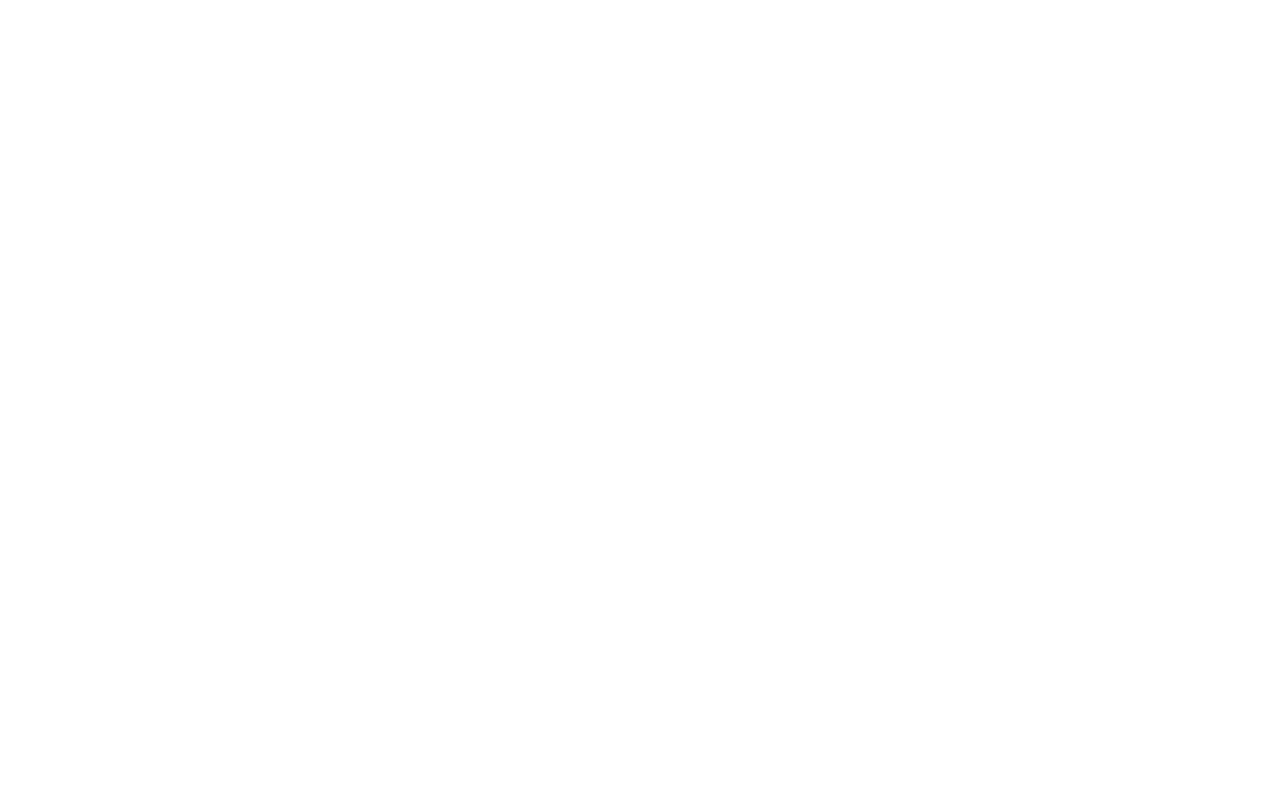
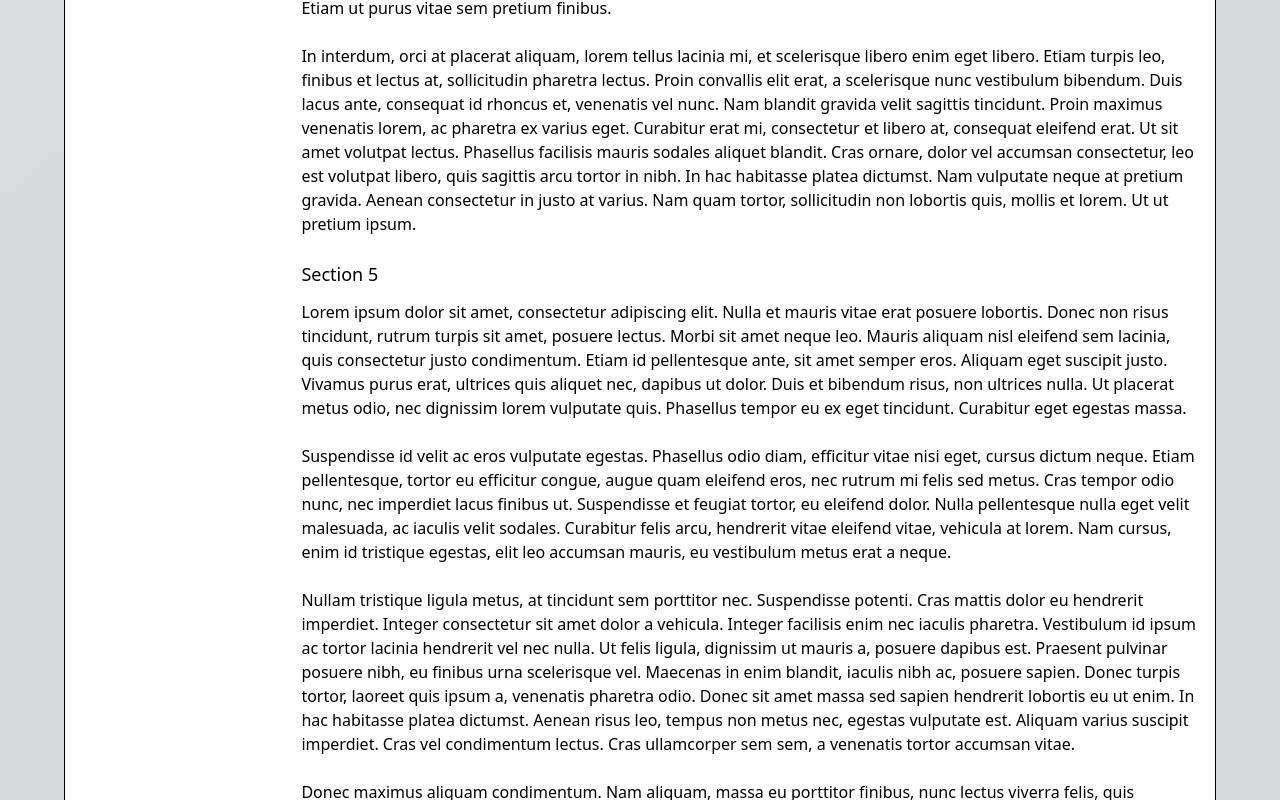
Before and after one commit to rideskykun/simple-blog-ui, a React (Vite) app: page /article in a window 1280 px wide. Shown: the part 4229-5029 px from the top of the page. Before the commit the page ends 2573 px from the top, so only its background shows below. Built offline with nearby package versions, Linux system fonts and the light colour scheme.

Commit message:
table of content ui

```diff
--- a/src/pages/post/index.tsx
+++ b/src/pages/post/index.tsx
@@ -1,9 +1,16 @@
-import React, {FC} from "react";
+import React, {FC, useEffect, useRef, useState} from "react";
 import RecommendedPost from "./recommended-post";
 import useReadingProgress from "../../hooks/useReadingProgress";
 
 const Post:FC = () => {
     const readingProgress:Number = useReadingProgress();
+
+    const [sections, setSections] = useState([1,2,3,4,5])
+    const sectionRefs = useRef([])
+
+    useEffect(()=>{
+        sectionRefs.current = sectionRefs.current.slice(0, sections.length);
+    },[sections])
 
     return(
         <div className={'border-r border-l border-black min-h-screen'}>
@@ -18,10 +25,32 @@
                     alt=""
                     className={'w-full h-96 object-cover bg-white hover:opacity-80 transition border-b border-t border-black '}
                 />
-                <p className={'px-3 py-3 bg-black text-white w-52'}>October 12, 2022</p>
-                <p className={'whitespace-pre-wrap px-4 py-8'}>
-                    {lorem}
-                </p>
+                <p className={'px-3 py-3 bg-black text-white w-56'}>October 12, 2022</p>
+
+                <div className={'flex px-4 md:pr-4 md:pl-0 py-8'}>
+                    <div className={'sticky top-1/4 basis-1/5 hidden md:block border-black border border-l-0 h-full mr-3'}>
+                        <p className={'font-bold p-3'}>Table of Contents</p>
+                        {sections.map(s => (
+                            <button
+                                key={s}
+                                className={'w-full text-left bg-gray-200 px-3 py-1 border-t border-black hover:bg-gray-300 active:bg-gray-400'}
+                            >
+                                Section {s}
+                            </button>
+                        ))}
+                    </div>
+                    <div className={'md:basis-4/5'}>
+                        {sections.map(section => (
+                            <section key={section}>
+                                <h6 className={'text-lg mb-3 font-medium'}>Section {section}</h6>
+                                <p className={'whitespace-pre-wrap'}>
+                                    {lorem}
+                                </p>
+                            </section>
+                        ))}
+                    </div>
+                </div>
+
             </div>
             <div className={''}>
                 <p className={'px-3 py-3 bg-black text-white w-32'}>read next:</p>
@@ -48,14 +77,4 @@
     'Donec maximus aliquam condimentum. Nam aliquam, massa eu porttitor finibus, nunc lectus viverra felis, quis consectetur risus risus eget nulla. Sed feugiat dolor euismod magna sollicitudin, in pellentesque ante porttitor. Sed vel vulputate neque. Morbi sit amet libero vitae mauris condimentum vehicula. Aenean egestas, nisi sed lobortis fermentum, nisi arcu varius metus, sed cursus neque dui nec neque. Curabitur dictum, neque id facilisis dapibus, ipsum dolor cursus nunc, sed pellentesque eros ante eget nunc. Donec lacinia est ligula, a feugiat nibh rhoncus ut. Vivamus pharetra elit sit amet purus mattis, at elementum arcu viverra. Maecenas nisi metus, auctor vitae magna id, pulvinar bibendum quam. Donec sit amet fringilla justo. Phasellus vel dignissim sapien, eu congue tellus. Aliquam vitae pharetra odio. Etiam ipsum nulla, feugiat quis ornare non, iaculis sit amet quam. Vivamus id mattis orci, non tristique libero. Etiam ut purus vitae sem pretium finibus.\n' +
     '\n' +
     'In interdum, orci at placerat aliquam, lorem tellus lacinia mi, et scelerisque libero enim eget libero. Etiam turpis leo, finibus et lectus at, sollicitudin pharetra lectus. Proin convallis elit erat, a scelerisque nunc vestibulum bibendum. Duis lacus ante, consequat id rhoncus et, venenatis vel nunc. Nam blandit gravida velit sagittis tincidunt. Proin maximus venenatis lorem, ac pharetra ex varius eget. Curabitur erat mi, consectetur et libero at, consequat eleifend erat. Ut sit amet volutpat lectus. Phasellus facilisis mauris sodales aliquet blandit. Cras ornare, dolor vel accumsan consectetur, leo est volutpat libero, quis sagittis arcu tortor in nibh. In hac habitasse platea dictumst. Nam vulputate neque at pretium gravida. Aenean consectetur in justo at varius. Nam quam tortor, sollicitudin non lobortis quis, mollis et lorem. Ut ut pretium ipsum.\n' +
-    '\n' +
-    'Integer imperdiet eros ac nisl interdum, in commodo est ullamcorper. Vestibulum ac pharetra tellus. Suspendisse eu neque elit. Morbi sed magna et velit pellentesque euismod. Pellentesque eget ante porta, volutpat lacus nec, sollicitudin ante. Donec eu volutpat ipsum. Phasellus iaculis tortor ut neque lacinia, hendrerit suscipit ligula euismod. Cras porta nunc id nibh pellentesque fermentum. Pellentesque dictum imperdiet tortor non facilisis. Integer scelerisque blandit pellentesque. Suspendisse sollicitudin nunc laoreet elit imperdiet, vel luctus sem eleifend. Maecenas massa dui, laoreet ac tempus at, lacinia eu ipsum. Duis ac augue eu turpis viverra posuere ac at lacus. Aliquam quis felis efficitur urna elementum viverra quis vel mi. Mauris commodo metus eu diam venenatis tempus. Suspendisse iaculis est ac sapien porta, ut viverra ligula iaculis.\n' +
-    '\n' +
-    'Integer a ipsum a quam luctus cursus. Orci varius natoque penatibus et magnis dis parturient montes, nascetur ridiculus mus. Morbi eu sollicitudin lectus. In auctor mattis ex, ut ultricies lacus rhoncus sagittis. Vivamus diam eros, tempus vel mi sed, faucibus eleifend nulla. Cras dapibus, nulla sed facilisis rutrum, est dolor malesuada sem, vitae imperdiet tortor metus ac eros. Nam in consectetur massa. Etiam vestibulum dictum orci, nec egestas mi lobortis non. Proin porta rutrum augue non aliquet. Nam risus metus, venenatis a nisl nec, sollicitudin tincidunt turpis. Aenean ultricies mauris sit amet mauris bibendum, vel lobortis dui molestie. Mauris nec dui et eros porta venenatis eget sed risus. Nulla a dapibus massa, euismod dictum diam.\n' +
-    '\n' +
-    'Nunc lacus metus, volutpat nec tempor a, ullamcorper in nisi. Quisque eu rutrum tortor. Maecenas iaculis odio ac massa vestibulum dapibus. Etiam pretium, tortor a posuere hendrerit, ipsum mi mattis purus, nec faucibus augue eros sollicitudin turpis. Suspendisse ut eros eu justo scelerisque sollicitudin. Sed feugiat maximus ipsum at dictum. Proin at magna risus. Donec et finibus dolor, in cursus nulla. Mauris aliquet dolor libero, in auctor magna hendrerit et. Nunc tristique, lacus malesuada fringilla commodo, tortor lorem vestibulum leo, non ultrices eros diam non orci. Integer sapien turpis, maximus nec libero in, ullamcorper sodales erat. In cursus vel ante eu dignissim. Vivamus turpis orci, hendrerit non turpis vitae, tempor elementum leo. Sed porttitor efficitur ullamcorper. Donec vehicula leo non urna venenatis, eget consequat neque mollis.\n' +
-    '\n' +
-    'Aliquam vel pretium ante. Ut quis lorem in ex ultricies congue non sed tellus. Cras quis orci et risus finibus auctor non at leo. Aliquam erat volutpat. Quisque tempus ut erat vitae suscipit. Donec interdum urna ut turpis interdum fermentum. Aenean eget cursus justo, sed molestie ex. Duis egestas fringilla tellus at eleifend. Vivamus ac condimentum nunc. Nulla laoreet mi maximus rhoncus imperdiet. Phasellus nibh arcu, efficitur eget rutrum pharetra, aliquam bibendum odio. Vestibulum iaculis, ex quis pretium vehicula, nulla leo pretium ex, eu vehicula sapien erat at elit. Nulla tempus quis neque pretium facilisis. Curabitur accumsan dolor ultrices accumsan pulvinar. Ut gravida felis et ligula imperdiet, at placerat elit fermentum. Pellentesque non orci consectetur, consectetur elit vel, vehicula nisl.\n' +
-    '\n' +
-    'Curabitur vitae urna et odio accumsan consequat. Nullam accumsan faucibus augue sed feugiat. Vestibulum sapien dolor, porta vel feugiat quis, consectetur a sapien. Duis turpis erat, condimentum ac tellus vel, pretium aliquet nisi. Aliquam imperdiet lacus a tellus finibus, at eleifend urna porttitor. Nam eu placerat urna. Aliquam sed dignissim neque, et euismod velit. Curabitur laoreet felis ac erat mattis venenatis. Suspendisse cursus dictum neque eu ultricies. Sed aliquam vel enim ut vehicula. Proin semper lorem sed metus bibendum pellentesque.\n' +
-    '\n'
+    '\n';
```
Also changed, not shown: vercel.json (added).
